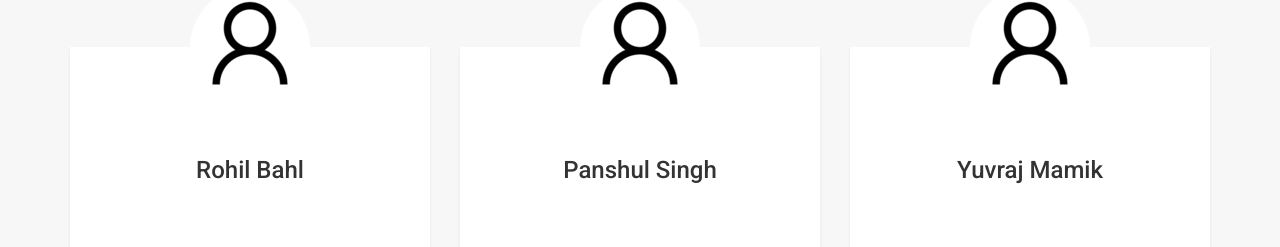
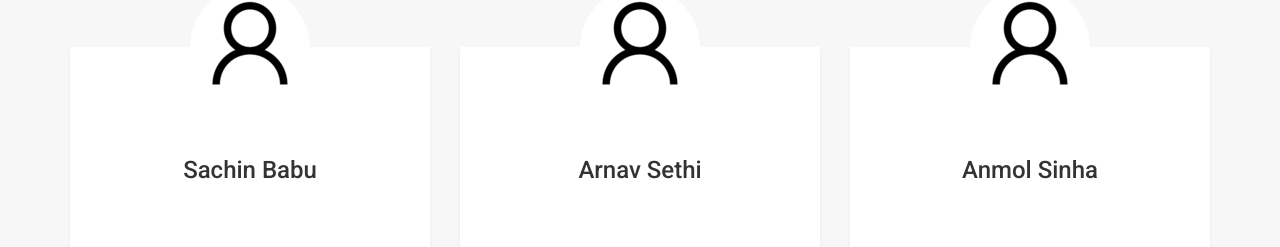
Before and after one commit to rohilbahl/rohilbahl.github.io, a plain HTML site: page index.html in a window 1280 px wide. Shown: the part 2120-2367 px from the top of the page. Drawn offline with Linux system fonts and the light colour scheme.

Commit message:
Update index.html

```diff
--- a/index.html
+++ b/index.html
@@ -144,7 +144,7 @@
 
 						<img src="img/team/cont.png" alt="Team Image" class="avatar">
 						<div class="title">
-							<h4>Rohil Bahl</h4>
+							<h4>Sachin Babu</h4>
 
 						</div>
 
@@ -155,7 +155,7 @@
 
 						<img src="img/team/cont.png" alt="Team Image" class="avatar">
 						<div class="title">
-							<h4>Panshul Singh</h4>
+							<h4>Arnav Sethi</h4>
 
 						</div>
 
@@ -166,7 +166,7 @@
 
 						<img src="img/team/cont.png" alt="Team Image" class="avatar">
 						<div class="title">
-							<h4>Yuvraj Mamik</h4>
+							<h4>Anmol Sinha</h4>
 
 						</div>
 
@@ -197,7 +197,7 @@
 						<div class="bottom">
 
 							<h4 class="white heading small-pt">Editor's Note</h4>
-							<a href="#" class="btn btn-white-fill expand">Read</a>
+							<a href="ednot.html" class="btn btn-white-fill expand">Read</a>
 						</div>
 					</div>
 				</div>
```
